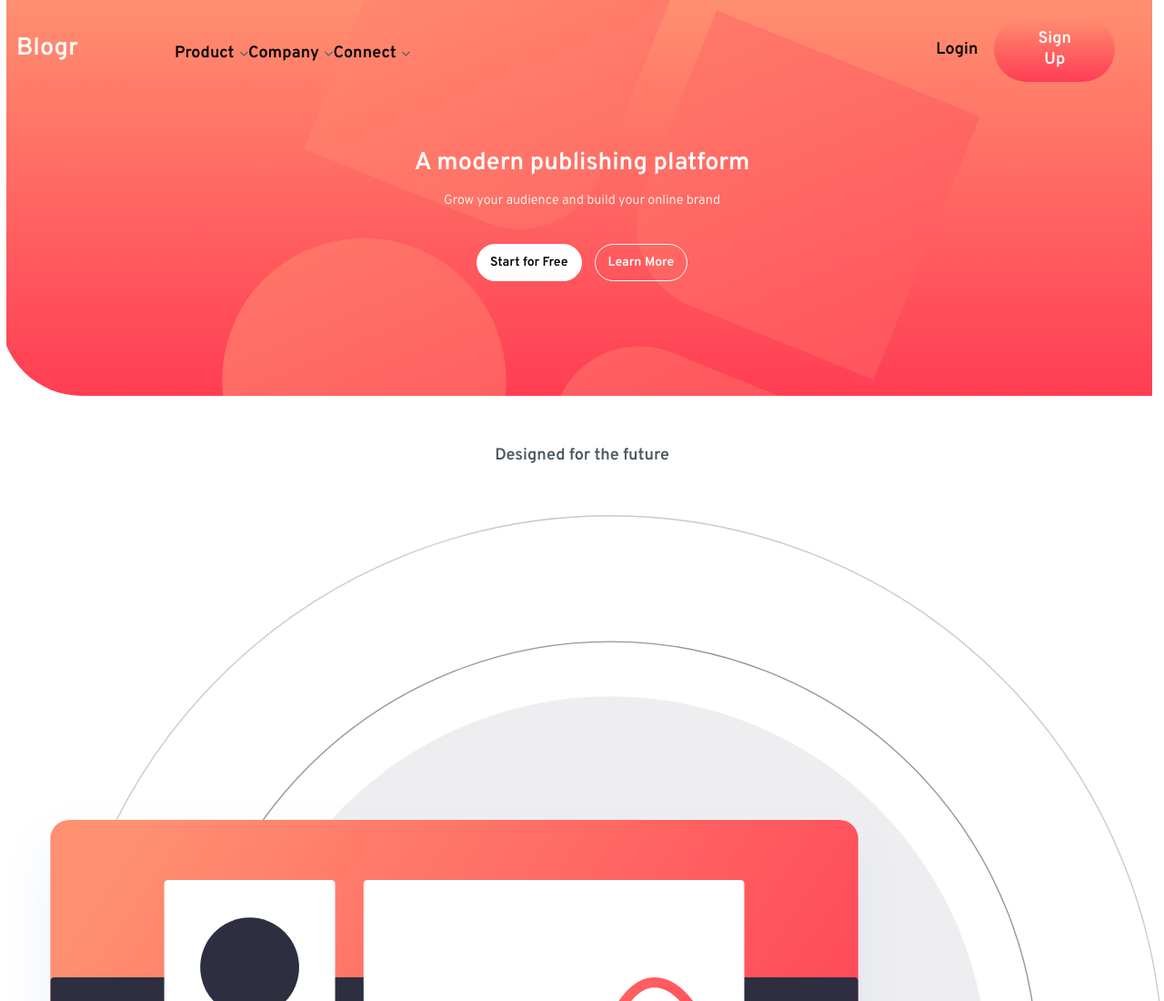
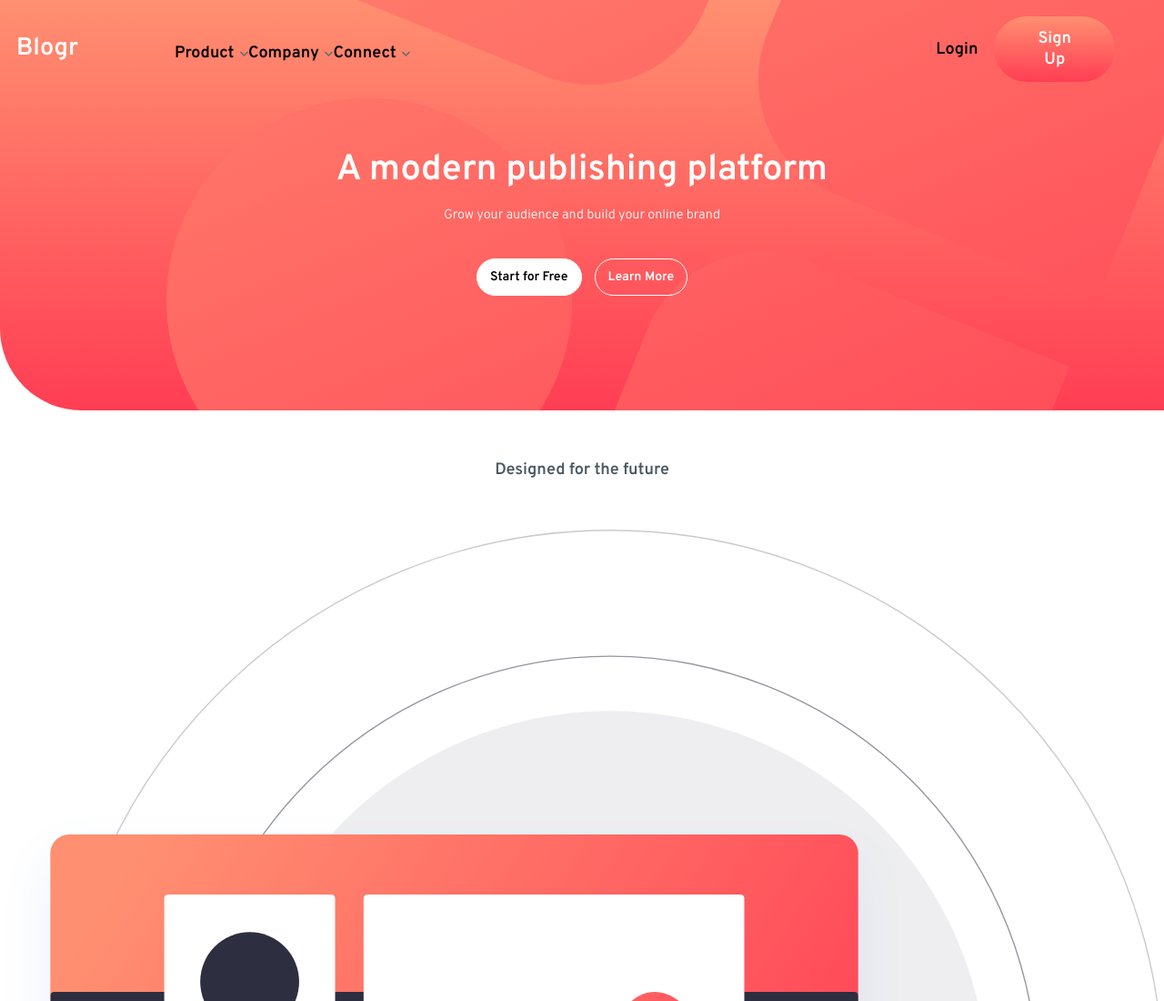
Before and after one commit to kebin20/blogr-landing-page, a website with bundled scripts: page index.html in a window 1280 px wide. Shown: the top 1100 px of the page at 91% size. Built offline with nearby package versions, Linux system fonts and the light colour scheme.

Commit message:
1 file modified

```diff
--- a/style.css
+++ b/style.css
@@ -408,6 +408,8 @@ HEADER STYLING
 
 header {
   grid-template-rows: 2em 1fr;
+  background-position: 30% 53%;
+  background-size: 100em;
 }
 
 /*===============
@@ -436,4 +438,8 @@ div#dropdowns {
   flex-direction: row;
 }
 
+h1.intro__h1 {
+  font-size: 2.2rem;
 }
+
+}
```
